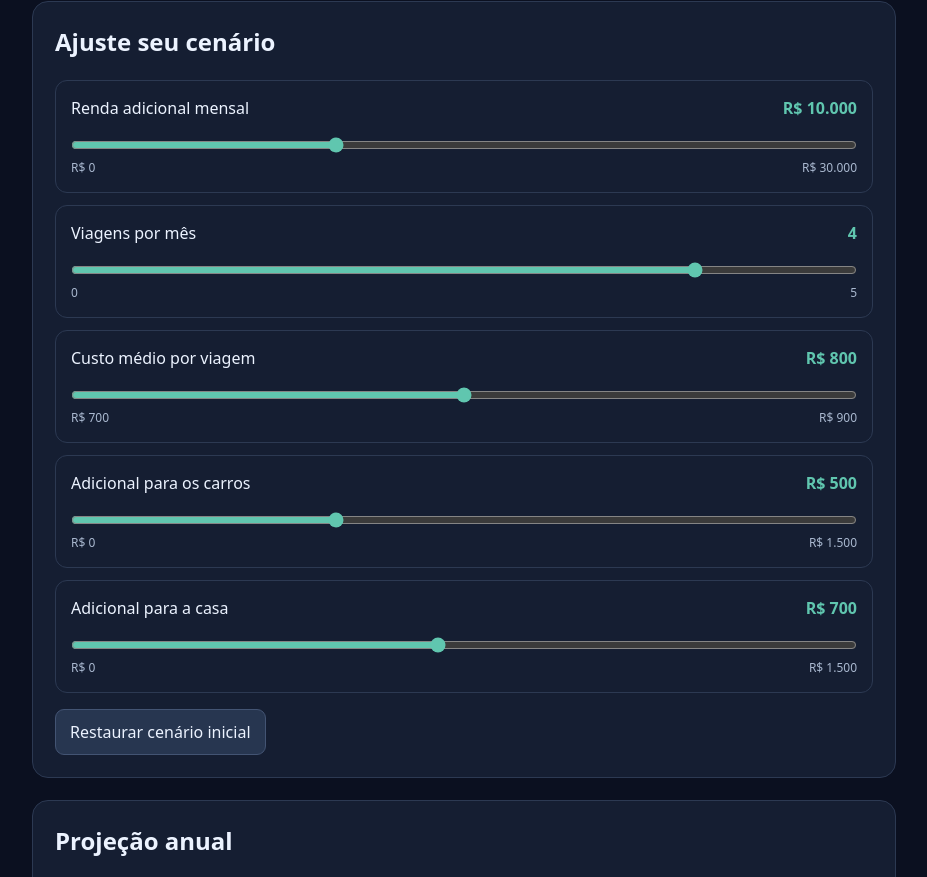
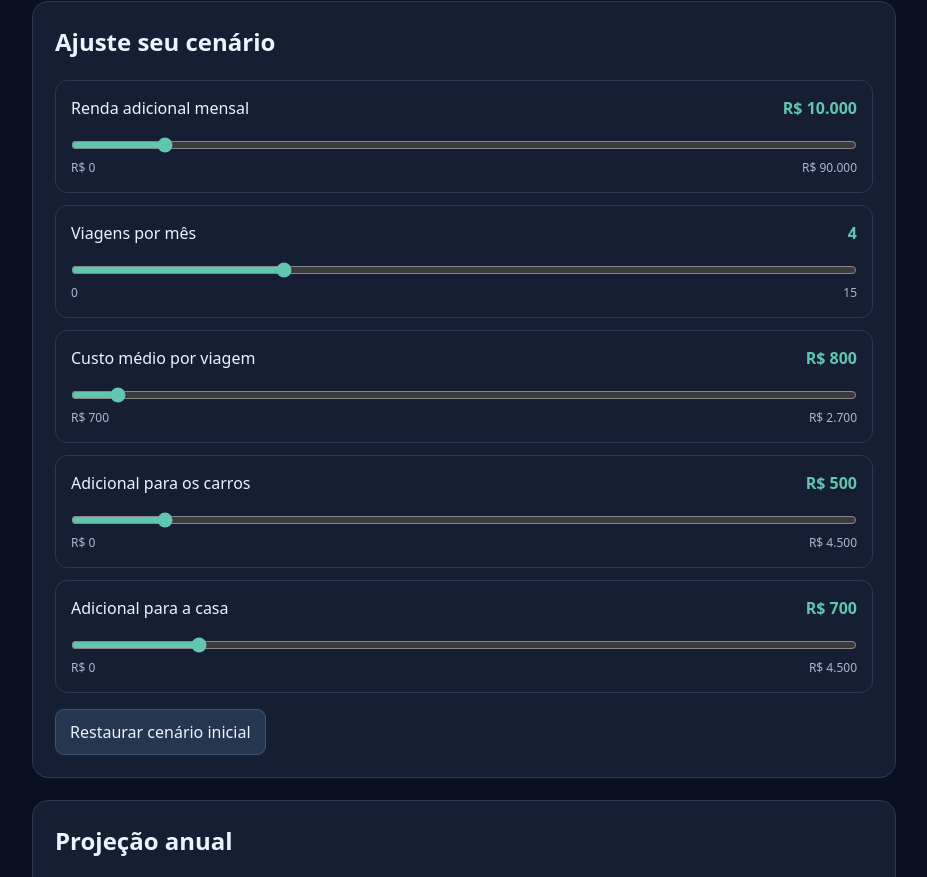
Before and after one commit to bollux78/simulador-lucros-reais, a plain HTML site: page planejador/index.html in a window 1280 px wide. Shown: the part 629-1506 px from the top of the page, without its empty margins (176-1103 px from the left). Drawn offline with Linux system fonts and the light colour scheme.

Commit message:
Triple planner slider upper limits

```diff
--- a/planejador/index.html
+++ b/planejador/index.html
@@ -30,11 +30,11 @@ button:focus-visible,a:focus-visible,input:focus-visible{outline:2px solid var(-
 <div class="legendline"><span><i class="dot" style="background:#354158"></i>Saldo preservado</span><strong id="psaldo"></strong></div>
 </section>
 <section class="panel"><h2 style="margin-top:0">Ajuste seu cenário</h2>
-<div class="control"><div class="top"><label for="renda">Renda adicional mensal</label><output id="vrenda"></output></div><input id="renda" type="range" min="0" max="30000" step="250" value="10000"><div class="ends"><span>R$ 0</span><span>R$ 30.000</span></div></div>
-<div class="control"><div class="top"><label for="qtd">Viagens por mês</label><output id="vqtd"></output></div><input id="qtd" type="range" min="0" max="5" step="1" value="4"><div class="ends"><span>0</span><span>5</span></div></div>
-<div class="control"><div class="top"><label for="viagem">Custo médio por viagem</label><output id="vviagem"></output></div><input id="viagem" type="range" min="700" max="900" step="50" value="800"><div class="ends"><span>R$ 700</span><span>R$ 900</span></div></div>
-<div class="control"><div class="top"><label for="carros">Adicional para os carros</label><output id="vcarros"></output></div><input id="carros" type="range" min="0" max="1500" step="100" value="500"><div class="ends"><span>R$ 0</span><span>R$ 1.500</span></div></div>
-<div class="control"><div class="top"><label for="casa">Adicional para a casa</label><output id="vcasa"></output></div><input id="casa" type="range" min="0" max="1500" step="100" value="700"><div class="ends"><span>R$ 0</span><span>R$ 1.500</span></div></div>
+<div class="control"><div class="top"><label for="renda">Renda adicional mensal</label><output id="vrenda"></output></div><input id="renda" type="range" min="0" max="90000" step="250" value="10000"><div class="ends"><span>R$ 0</span><span>R$ 90.000</span></div></div>
+<div class="control"><div class="top"><label for="qtd">Viagens por mês</label><output id="vqtd"></output></div><input id="qtd" type="range" min="0" max="15" step="1" value="4"><div class="ends"><span>0</span><span>15</span></div></div>
+<div class="control"><div class="top"><label for="viagem">Custo médio por viagem</label><output id="vviagem"></output></div><input id="viagem" type="range" min="700" max="2700" step="50" value="800"><div class="ends"><span>R$ 700</span><span>R$ 2.700</span></div></div>
+<div class="control"><div class="top"><label for="carros">Adicional para os carros</label><output id="vcarros"></output></div><input id="carros" type="range" min="0" max="4500" step="100" value="500"><div class="ends"><span>R$ 0</span><span>R$ 4.500</span></div></div>
+<div class="control"><div class="top"><label for="casa">Adicional para a casa</label><output id="vcasa"></output></div><input id="casa" type="range" min="0" max="4500" step="100" value="700"><div class="ends"><span>R$ 0</span><span>R$ 4.500</span></div></div>
 <button id="reset" type="button">Restaurar cenário inicial</button></section>
 <section class="panel"><h2 style="margin-top:0">Projeção anual</h2><div class="grid"><div class="stat"><span class="muted">Gastos adicionais em 12 meses</span><strong id="anogasto"></strong></div><div class="stat"><span class="muted">Saldo preservado em 12 meses</span><strong id="anosaldo"></strong></div></div></section>
 <p class="note">Esta ferramenta distribui valores hipotéticos informados por você. Não estima nem garante rentabilidade de investimentos, impostos ou disponibilidade de caixa. Se os gastos superarem a renda adicional, o saldo aparecerá negativo.</p>
```
